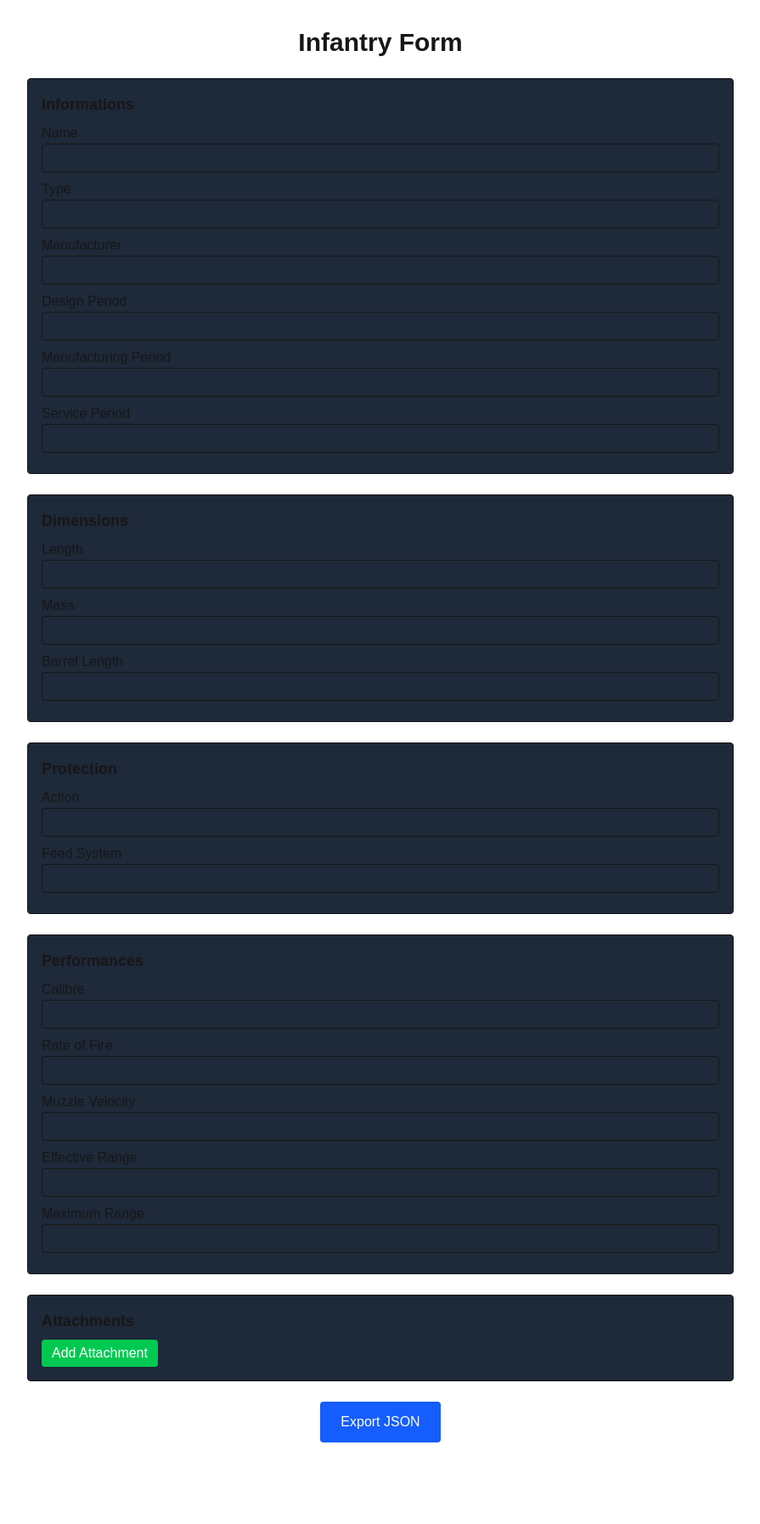
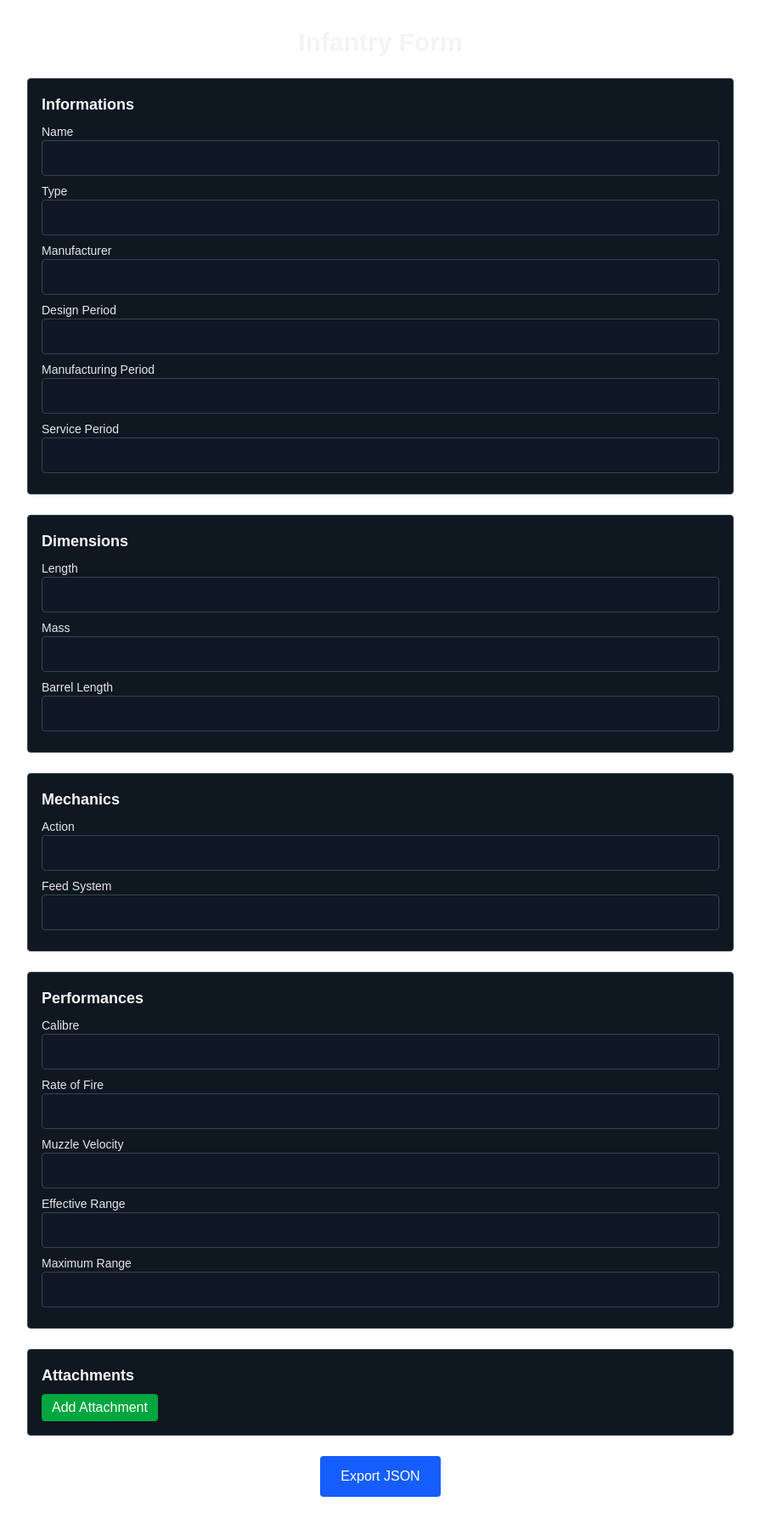
Before and after one commit to SirKalany/Strife-Article-Maker, a Next.js app: page /infantry in a window 1280 px wide. Shown: the whole page at 85% size, without its empty margins (192-1087 px from the left). Before the commit the page ends 1730 px from the top, so only its background shows below. Built offline with nearby package versions, Linux system fonts and the light colour scheme.

Commit message:
Updated graphics

```diff
--- a/src/app/heavy/page.tsx
+++ b/src/app/heavy/page.tsx
@@ -17,42 +17,42 @@ type Ammunition = {
 export default function HeavyForm() {
   // === Fixed blocks ===
   const [infos, setInfos] = useState<InfoField[]>([
-    { label: "Name", value: "MT-12" },
-    { label: "Type", value: "Anti-tank gun" },
-    { label: "Manufacturer", value: "Yurga Machine-Building Plant" },
-    { label: "Design Period", value: "1970" },
-    { label: "Manufacturing Period", value: "1970 - Today" },
-    { label: "Service Period", value: "1970 - Present" },
+    { label: "Name", value: "" },
+    { label: "Type", value: "" },
+    { label: "Manufacturer", value: "" },
+    { label: "Design Period", value: "" },
+    { label: "Manufacturing Period", value: "" },
+    { label: "Service Period", value: "" },
   ]);
 
   const [dimensions, setDimensions] = useState<InfoField[]>([
-    { label: "Length", value: "9,65 m" },
-    { label: "Barrel Length", value: "6.3 m" },
-    { label: "Calibre", value: "100 x 910 mmR" },
-    { label: "Width", value: "2,32 m" },
-    { label: "Height", value: "1,6 m" },
-    { label: "Mass", value: "3,72 kg" },
-    { label: "Crew", value: "7" },
+    { label: "Length", value: "" },
+    { label: "Barrel Length", value: "" },
+    { label: "Calibre", value: "" },
+    { label: "Width", value: "" },
+    { label: "Height", value: "" },
+    { label: "Mass", value: "" },
+    { label: "Crew", value: "" },
   ]);
 
   const [performances, setPerformances] = useState<InfoField[]>([
-    { label: "Elevation", value: "-6° to +20°" },
-    { label: "Traverse", value: "27° left and right" },
-    { label: "Rate of Fire", value: "6-14 rpm" },
-    { label: "Muzzle Velocity", value: "700 - 1,575 m/s" },
-    { label: "Maximum Range", value: "3,000 m Direct, 8,2000 Indirect" },
+    { label: "Elevation", value: "" },
+    { label: "Traverse", value: "" },
+    { label: "Rate of Fire", value: "" },
+    { label: "Muzzle Velocity", value: "" },
+    { label: "Maximum Range", value: "" },
   ]);
 
   // === Modular block ===
   const [ammunitions, setAmmunitions] = useState<Ammunition[]>([
     {
-      Name: "3BM-2",
-      Type: "APFSDS-T Tungsten",
-      Velocity: "1,575 m/s",
-      Penetration: "230 mm at 500 m",
-      Mass: "19.34 kg",
-      "Explosive Mass": "N/A",
-      "TNT Equivalent": "N/A",
+      Name: "",
+      Type: "",
+      Velocity: "",
+      Penetration: "",
+      Mass: "",
+      "Explosive Mass": "",
+      "TNT Equivalent": "",
     },
   ]);
 
--- a/src/app/infantry/page.tsx
+++ b/src/app/infantry/page.tsx
@@ -3,15 +3,9 @@
 import React, { useState } from "react";
 
 type InfoField = { label: string; value: string };
-
-type Attachment = {
-  Name: string;
-  Type: string;
-  Description: string;
-};
+type Attachment = { Name: string; Type: string; Description: string };
 
 export default function InfantryForm() {
-  // === State for each block ===
   const [infos, setInfos] = useState<InfoField[]>([
     { label: "Name", value: "" },
     { label: "Type", value: "" },
@@ -27,7 +21,7 @@ export default function InfantryForm() {
     { label: "Barrel Length", value: "" },
   ]);
 
-  const [protection, setProtection] = useState<InfoField[]>([
+  const [mechanics, setMechanics] = useState<InfoField[]>([
     { label: "Action", value: "" },
     { label: "Feed System", value: "" },
   ]);
@@ -42,64 +36,71 @@ export default function InfantryForm() {
 
   const [attachments, setAttachments] = useState<Attachment[]>([]);
 
-  // === Helpers ===
   const renderFields = (fields: InfoField[], setter: any) =>
     fields.map((field, idx) => (
       <div key={idx} className="mb-2">
-        <label className="block font-medium">{field.label}</label>
+        <label className="block font-medium text-sm text-gray-200">{field.label}</label>
         <input
           type="text"
           value={field.value}
           onChange={(e) => {
             const copy = [...fields];
-            copy[idx].value = e.target.value;
+            copy[idx] = { ...copy[idx], value: e.target.value };
             setter(copy);
           }}
-          className="border rounded p-1 w-full"
+          className="border rounded p-2 w-full bg-gray-900 text-gray-100 border-gray-700"
         />
       </div>
     ));
 
   const renderList = (
-    list: any[],
-    setter: any,
-    fields: string[],
-    emptyTemplate: any,
-    title: string
+    list: Attachment[],
+    setter: React.Dispatch<React.SetStateAction<Attachment[]>>,
   ) => (
     <>
       {list.map((item, idx) => (
-        <div key={idx} className="border rounded p-2 mb-3 relative shadow-sm">
-          {fields.map((field) => (
-            <div key={field} className="mb-1">
-              <label className="block font-medium">{field}</label>
-              <input
-                type="text"
-                value={item[field] || ""}
-                onChange={(e) => {
-                  const copy = [...list];
-                  copy[idx][field] = e.target.value;
-                  setter(copy);
-                }}
-                className="border rounded p-1 w-full"
-              />
-            </div>
-          ))}
+        <div key={idx} className="border rounded p-3 mb-3 relative bg-gray-900 border-gray-700">
+          <div className="flex items-center justify-between mb-2">
+            <div className="text-sm font-semibold text-gray-200">{item.Name || `Attachment ${idx + 1}`}</div>
             <button
               type="button"
               onClick={() => setter(list.filter((_, i) => i !== idx))}
-            className="absolute top-2 right-2 bg-red-500 text-white px-2 py-1 rounded hover:bg-red-600"
+              className="text-xs bg-red-600 hover:bg-red-700 text-white px-2 py-1 rounded"
             >
               Remove
             </button>
           </div>
+          <div className="grid grid-cols-1 md:grid-cols-2 gap-2">
+            {["Name", "Type", "Description"].map((field) => (
+              <div key={field}>
+                <label className="block text-xs text-gray-300">{field}</label>
+                <input
+                  type="text"
+                  value={item[field as keyof Attachment] || ""}
+                  onChange={(e) => {
+                    const copy = [...list];
+                    copy[idx] = { ...copy[idx], [field]: e.target.value };
+                    setter(copy);
+                  }}
+                  className="border rounded p-1 w-full bg-gray-800 text-gray-100 border-gray-700"
+                />
+              </div>
             ))}
+          </div>
+        </div>
+      ))}
+
       <button
         type="button"
-        onClick={() => setter([...list, emptyTemplate])}
-        className="bg-green-500 text-white px-3 py-1 rounded hover:bg-green-600"
+        onClick={() =>
+          setter([
+            ...list,
+            { Name: "", Type: "", Description: "" },
+          ])
+        }
+        className="bg-green-600 hover:bg-green-700 text-white px-3 py-1 rounded"
       >
-        Add {title.slice(0, -1)}
+        Add Attachment
       </button>
     </>
   );
@@ -108,49 +109,41 @@ export default function InfantryForm() {
     const json = {
       INFORMATIONS: Object.fromEntries(infos.map((i) => [i.label, i.value])),
       DIMENSIONS: Object.fromEntries(dimensions.map((i) => [i.label, i.value])),
-      PROTECTION: Object.fromEntries(protection.map((i) => [i.label, i.value])),
-      PERFORMANCES: Object.fromEntries(
-        performances.map((i) => [i.label, i.value])
-      ),
+      MECHANICS: Object.fromEntries(mechanics.map((i) => [i.label, i.value])),
+      PERFORMANCES: Object.fromEntries(performances.map((i) => [i.label, i.value])),
       ATTACHMENTS: attachments,
     };
     console.log(JSON.stringify(json, null, 2));
-    alert("Check console for JSON output!");
+    alert("JSON printed to console (and copied to clipboard when possible).");
   };
 
   return (
-    <div className="p-8 space-y-6 max-w-4xl mx-auto">
+    <div className="p-8 space-y-6 max-w-4xl mx-auto text-gray-100">
       <h1 className="text-3xl font-bold mb-6 text-center">Infantry Form</h1>
 
-      <section className="border rounded p-4 bg-gray-800">
+      <section className="border rounded p-4 bg-[#0f1720] border-gray-700">
         <h2 className="text-lg font-semibold mb-2">Informations</h2>
         {renderFields(infos, setInfos)}
       </section>
 
-      <section className="border rounded p-4 bg-gray-800">
+      <section className="border rounded p-4 bg-[#0f1720] border-gray-700">
         <h2 className="text-lg font-semibold mb-2">Dimensions</h2>
         {renderFields(dimensions, setDimensions)}
       </section>
 
-      <section className="border rounded p-4 bg-gray-800">
-        <h2 className="text-lg font-semibold mb-2">Protection</h2>
-        {renderFields(protection, setProtection)}
+      <section className="border rounded p-4 bg-[#0f1720] border-gray-700">
+        <h2 className="text-lg font-semibold mb-2">Mechanics</h2>
+        {renderFields(mechanics, setMechanics)}
       </section>
 
-      <section className="border rounded p-4 bg-gray-800">
+      <section className="border rounded p-4 bg-[#0f1720] border-gray-700">
         <h2 className="text-lg font-semibold mb-2">Performances</h2>
         {renderFields(performances, setPerformances)}
       </section>
 
-      <section className="border rounded p-4 bg-gray-800">
+      <section className="border rounded p-4 bg-[#0f1720] border-gray-700">
         <h2 className="text-lg font-semibold mb-2">Attachments</h2>
-        {renderList(
-          attachments,
-          setAttachments,
-          ["Name", "Type", "Description"],
-          { Name: "", Type: "", Description: "" },
-          "Attachments"
-        )}
+        {renderList(attachments, setAttachments)}
       </section>
 
       <div className="text-center mt-6">
--- a/src/app/naval/page.tsx
+++ b/src/app/naval/page.tsx
@@ -5,15 +5,19 @@ import React, { useState } from "react";
 type InfoField = { label: string; value: string };
 
 type Sensor = { Name: string; Type: string; Role: string };
-type Armament = { Category: string; Name: string; Ammunition: string };
+type Armament = {
+  Category: string;
+  Name: string;
+  Ammunition: string;
+};
 type Ammunition = {
   Name: string;
   Type: string;
-  Velocity: string;
-  Penetration: string;
-  Mass: string;
-  "Explosive Mass": string;
-  "TNT Equivalent": string;
+  Velocity?: string;
+  Penetration?: string;
+  Mass?: string;
+  "Explosive Mass"?: string;
+  "TNT Equivalent"?: string;
 };
 
 export default function NavalForm() {
@@ -63,8 +67,8 @@ export default function NavalForm() {
 
   // === Modular blocks ===
   const [sensors, setSensors] = useState<Sensor[]>([]);
-  const [armament, setArmament] = useState<Armament[]>([]);
-  const [ammunition, setAmmunition] = useState<Ammunition[]>([]);
+  const [armaments, setArmaments] = useState<Armament[]>([]);
+  const [ammunitions, setAmmunitions] = useState<Ammunition[]>([]);
 
   // === Helpers ===
   const renderFields = (fields: InfoField[], setter: any) =>
@@ -93,7 +97,10 @@ export default function NavalForm() {
   ) => (
     <>
       {list.map((item, idx) => (
-        <div key={idx} className="border rounded p-2 mb-3 relative shadow-sm">
+        <div
+          key={idx}
+          className="border rounded p-2 mb-3 relative shadow-sm bg-gray-700"
+        >
           {fields.map((field) => (
             <div key={field} className="mb-1">
               <label className="block font-medium">{field}</label>
@@ -133,8 +140,8 @@ export default function NavalForm() {
       INFORMATIONS: Object.fromEntries(infos.map((i) => [i.label, i.value])),
       DIMENSIONS: Object.fromEntries(dimensions.map((i) => [i.label, i.value])),
       "SENSORS & SYSTEMS": sensors,
-      ARMAMENT: armament,
-      "AVAILABLE AMMUNITION": ammunition,
+      ARMAMENT: armaments,
+      "AVAILABLE AMMUNITION": ammunitions,
       PROTECTION: Object.fromEntries(protection.map((i) => [i.label, i.value])),
       AUTOMOTIVE: Object.fromEntries(automotive.map((i) => [i.label, i.value])),
       "AIRCRAFT CARRIED": Object.fromEntries(
@@ -177,10 +184,10 @@ export default function NavalForm() {
       </section>
 
       <section className="border rounded p-4 bg-gray-800">
-        <h2 className="text-lg font-semibold mb-2">Armament</h2>
+        <h2 className="text-lg font-semibold mb-2">Armaments</h2>
         {renderList(
-          armament,
-          setArmament,
+          armaments,
+          setArmaments,
           ["Category", "Name", "Ammunition"],
           { Category: "", Name: "", Ammunition: "" },
           "Armaments"
@@ -190,8 +197,8 @@ export default function NavalForm() {
       <section className="border rounded p-4 bg-gray-800">
         <h2 className="text-lg font-semibold mb-2">Available Ammunition</h2>
         {renderList(
-          ammunition,
-          setAmmunition,
+          ammunitions,
+          setAmmunitions,
           [
             "Name",
             "Type",
```
Also changed, not shown: src/app/air/page.tsx (+45 -27 lines), src/app/ground/page.tsx (+59 -32 lines). Lines whose indentation alone changed are shown as unchanged.
